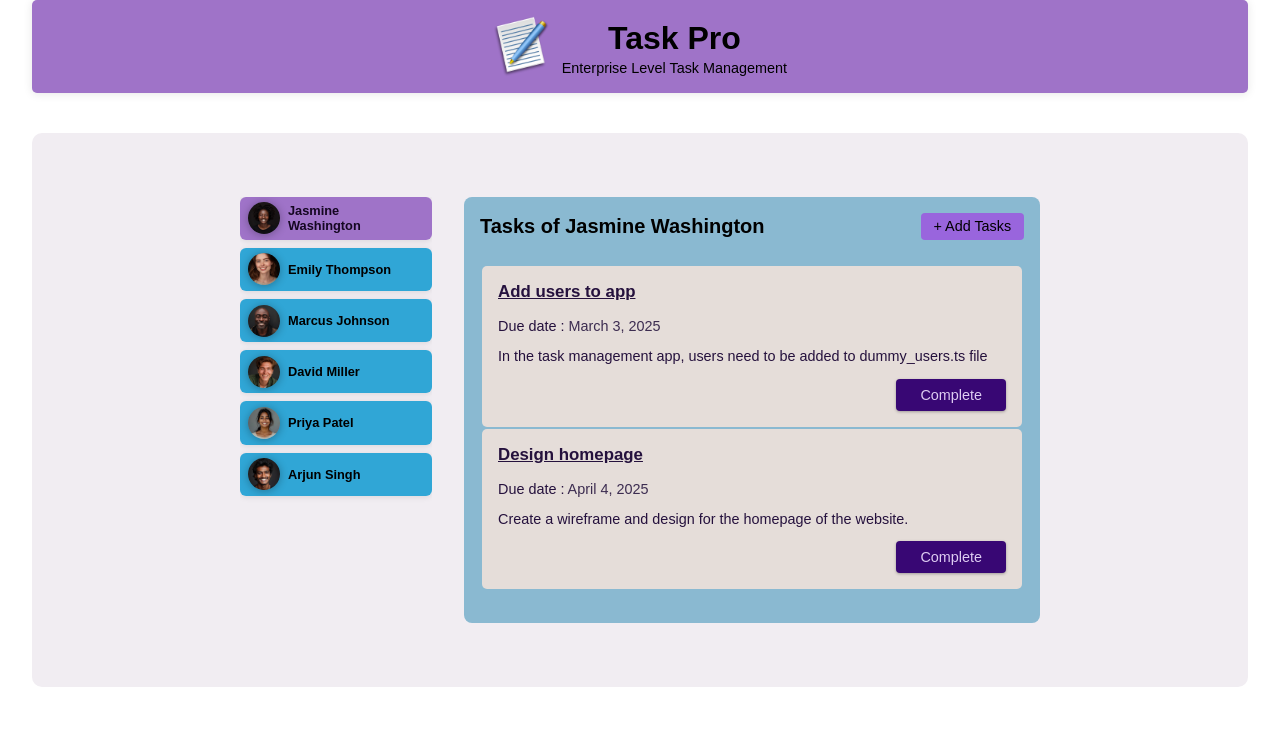
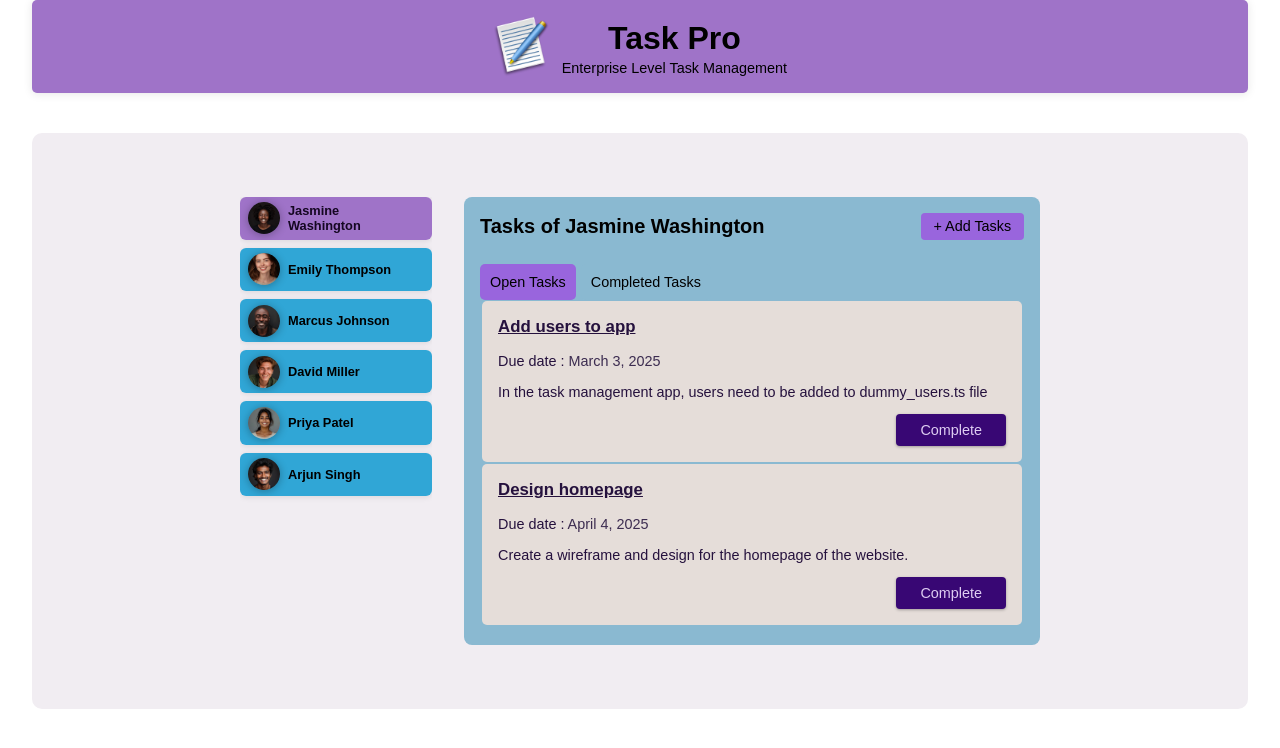
Before and after one commit to sivasankari-dev/task_pro, an Angular app: page / in a window 1280 px wide. Both pictures are taken after a click on the button "Jasmine Washington". Shown: the top 748 px of the page. Built offline with nearby package versions, Linux system fonts and the light colour scheme.

Commit message:
Adding tabs

```diff
--- a/src/app/tasks/new-task/new-task.component.css
+++ b/src/app/tasks/new-task/new-task.component.css
@@ -10,7 +10,8 @@
 dialog {
     width: 90%;
     max-width: 30rem;
-    background-color: #433352;
+    /* background-color: #433352; */
+    background-color: rgb(138, 185, 209);
     border-radius: 6px;
     border: none;
     box-shadow: 0 1px 6px rgba(0, 0, 0, 0.4);
@@ -21,14 +22,22 @@ dialog {
 
 h2 {
     margin: 0;
-    color: #d0c2e1;
+    /* color: #d0c2e1; */
+    color: rgb(65, 61, 61);
 }
 
-label,span {
+label{
     display: block;
     font-weight: bold;
     font-size: 0.85rem;
-    color: #ab9ac0;
+    /* color: #ab9ac0; */
+    color:rgb(65, 61, 61);
+}
+
+span {
+    display: block;
+    font-size: 0.85rem;
+    color:red;
 }
 
 input,
@@ -36,9 +45,13 @@ textarea {
     width: 100%;
     font: inherit;
     padding: 0.15rem 0.25rem;
-    border-radius: 4px;
-    border: 1px solid #ab9ac0;
-    background-color: #d0c2e1;
+    border-radius:6px;
+    border: 1px solid #7e7689;
+    /* background-color: #d0c2e1; */
+    background-color:rgb(229, 221, 217);
+    box-shadow: #7e7689;
+    color:rgb(65, 61, 61);
+    box-shadow: 2px 2px 10px rgba(0, 0, 0, 0.1);
 }
 
 .actions {
@@ -58,12 +71,14 @@ button {
 }
 
 button[type="button"] {
-    color: #bdadcf;
+    /* color: #bdadcf; */
+    color:rgb(30, 28, 28);
 }
 
 button[type="button"]:hover,
 button[type="button"]:active {
-    color: #d0c2e1;
+    /* color: #d0c2e1; */
+    color:black;
 }
 
 button[type="submit"] {
@@ -118,7 +133,7 @@ button[type="submit"]:active {
     }
 
     .actions {
-        flex-direction: column;
+        flex-direction: row;
         align-items: center;
     }
 
--- a/src/app/tasks/new-task/new-task.component.html
+++ b/src/app/tasks/new-task/new-task.component.html
@@ -19,7 +19,7 @@
             </span>
         </p>
         <p>
-            <label for="duedate">Due Date</label>
+            <label for="duedate">Task Deadline</label>
             <input type="date" id="duedate" name="duedate" [(ngModel)]="task_input_date" required
             #duedate="ngModel"/>
             <span *ngIf="duedate.invalid && duedate.touched">
--- a/src/app/tasks/task.services.ts
+++ b/src/app/tasks/task.services.ts
@@ -11,6 +11,7 @@ export class TasksService {
             task_name:"Add users to app",
             task_desc:"In the task management app, users need to be added to dummy_users.ts file",
             dueDate: '2025-02-31',
+            isCompleted:false,
         },
         {
             id:"2",
@@ -18,6 +19,7 @@ export class TasksService {
             task_name: "Write documentation",
             task_desc: "Write technical documentation for the new API endpoints.",
             dueDate: '2025-03-13',
+            isCompleted:false,
         },
         {
             id:"3",
@@ -25,6 +27,7 @@ export class TasksService {
             task_name: "Design homepage",
             task_desc: "Create a wireframe and design for the homepage of the website.",
             dueDate: '2025-04-04',
+            isCompleted:false,
         },
         {
             id:"4",
@@ -32,6 +35,7 @@ export class TasksService {
             task_name: "Set up database",
             task_desc: "Set up and configure the new database for the project.",
             dueDate: '2025-03-13',
+            isCompleted:false,
         },
         {
             id:"5",
@@ -39,6 +43,7 @@ export class TasksService {
             task_name: "Bug fix login issue",
             task_desc: "Fix the issue with user login where the page throws an error.",
             dueDate: '2025-02-24',
+            isCompleted:false,
         },
         {
             id:"6",
@@ -46,6 +51,7 @@ export class TasksService {
             task_name: "Update dependencies",
             task_desc: "Update project dependencies to their latest stable versions.",
             dueDate: '2025-03-10',
+            isCompleted:false,
         },
     ];
 
@@ -60,10 +66,18 @@ export class TasksService {
             task_name : taskData.task_name,
             task_desc : taskData.task_desc,
             dueDate : taskData.dueDate,
+            isCompleted : false,
         })
     }
 
     removeTask(task_id:string){
         this.tasks = this.tasks.filter ((task)=> task.id !== task_id)
     }
+
+    markTaskAsCompleted(task_id:string){
+        const task = this.tasks.find(t => t.id === task_id);
+        if (task) {
+            task.isCompleted = true;
+        }
+    }
 }
--- a/src/app/tasks/task/task.component.css
+++ b/src/app/tasks/task/task.component.css
@@ -3,7 +3,7 @@ article {
     color: #25113d;
     background-color: rgb(229, 221, 217);
     border-radius: 5px;
-    margin: 2px;
+    margin: 0 2px 2px 2px;
     font-size: 0.9rem;
 }
 
@@ -24,7 +24,7 @@ time {
     font: inherit;
     font-size: 0.9rem;
     cursor: pointer;
-    background-color: rgb(56, 7, 116);
+    background-color: #380774;
     color: #decdf2;
     border-radius: 4px;
     padding: 0.5rem 1.5rem;
@@ -62,7 +62,7 @@ time {
     }
 
     .actions button {
-        font-size: 1rem;
+        font-size: 0.9rem;
         padding: 0.5rem 1.2rem;
     }
 }
--- a/src/app/tasks/task/task.component.html
+++ b/src/app/tasks/task/task.component.html
@@ -4,9 +4,16 @@
         <h3><u>{{task.task_name}}</u></h3><br>
         <span>Due date : <time >{{task.dueDate | date : 'longDate'}}</time></span>
         <p>{{task.task_desc}}</p>
+        @if (task.isCompleted){
+        <p class="actions">
+            <button (click) = "delete_task()">Delete</button>
+        </p>
+        }
+        @if (!task.isCompleted){
         <p class="actions">
             <button (click) = "complete_task()">Complete</button>
         </p>
+        }
     }
     @else () {
         <p>No tasks!</p>
--- a/src/app/tasks/task/task.component.ts
+++ b/src/app/tasks/task/task.component.ts
@@ -15,8 +15,12 @@ export class TaskComponent {
 
   private tasksService = inject(TasksService)
 
-  complete_task() {
+  delete_task() {
     this.tasksService.removeTask(this.task.id)
   }
 
+  complete_task() {
+    this.tasksService.markTaskAsCompleted(this.task.id)
+  }
+
 }
--- a/src/app/tasks/task/task.model.ts
+++ b/src/app/tasks/task/task.model.ts
@@ -4,6 +4,7 @@ export interface Tasks {
     task_name:string;
     task_desc:string;
     dueDate:string;
+    isCompleted:boolean;
 }
 
 export interface NewTaskdata {
--- a/src/app/tasks/tasks.component.css
+++ b/src/app/tasks/tasks.component.css
@@ -43,7 +43,8 @@ menu button:active {
 
 ul {
     list-style: none;
-    margin: 1rem 0;
+    margin: 0.1rem 0;
+    /* margin: 0; */
     padding: 0;
     display: flex;
     flex-direction: column;
@@ -51,6 +52,26 @@ ul {
     max-height: 50vh;
     overflow: auto;
 }
+
+.tabs button.active {
+    background-color: #9965dd;
+  }
+
+  .tabs button {
+    font:inherit;
+    font-size: 0.9rem;
+    padding: 10px;
+    cursor: pointer;
+    border: none;
+    background-color: rgb(138, 185, 209);
+    margin-right: 5px;
+    border-radius: 5px;
+  }
+
+  .tabs button:hover {
+    background-color: #9965dd;
+  }
+
 
 /* Media Queries for Responsive Design */
 
--- a/src/app/tasks/tasks.component.html
+++ b/src/app/tasks/tasks.component.html
@@ -12,8 +12,12 @@
         </menu>
         }
     </header>
+    <div class="tabs">
+        <button (click)="selectTab('open')" [class.active]="selectedTab === 'open'">Open Tasks</button>
+        <button (click)="selectTab('completed')" [class.active]="selectedTab === 'completed'">Completed Tasks</button>
+    </div>
 
-    <ul>
+    <!-- <ul>
         @if (selectedUserTasks.length > 0) {
             <li>
                 @for (selected_task of selectedUserTasks; track selected_task.id){
@@ -24,6 +28,31 @@
         @else ()   {
             <h4 id = "fallback">No tasks assigned!</h4>
         }
-    </ul>
+    </ul> -->
+    <div *ngIf="selectedTab === 'open'">
+        <ul>
+            @if(getOpenTasks().length > 0) {
+            <li>
+                <app-task *ngFor="let selected_task of getOpenTasks()" [task]="selected_task"></app-task>
+            </li>
+            }
+            @else() {
+                <h4 id="fallback">No open tasks!</h4>
+            }
+        </ul>
+    </div>
 
+    <!-- Display Completed Tasks -->
+    <div *ngIf="selectedTab === 'completed'">
+        <ul>
+            @if(getcompletedTasks().length > 0) {
+            <li>
+                <app-task *ngFor="let selected_task of getcompletedTasks()" [task]="selected_task"></app-task>
+            </li>
+            }
+            @else() {
+                <h4 id="fallback">No completed tasks!</h4>
+            }
+        </ul>
+    </div>
 </section>
--- a/src/app/tasks/tasks.component.ts
+++ b/src/app/tasks/tasks.component.ts
@@ -1,15 +1,13 @@
-import { Component, Input } from '@angular/core';
-import { DUMMY_TASKS } from '../dummy-tasks';
-//import { type Tasks } from './task/task.model';
+import { Component, Input, SimpleChanges } from '@angular/core';
 import { TaskComponent } from './task/task.component';
 import { NewTaskComponent } from './new-task/new-task.component';
-import { type NewTaskdata } from './task/task.model';
 import { TasksService } from './task.services';
+import { CommonModule } from '@angular/common';
 
 
 @Component({
   selector: 'app-tasks',
-  imports: [TaskComponent,NewTaskComponent],
+  imports: [TaskComponent,NewTaskComponent,CommonModule],
   templateUrl: './tasks.component.html',
   styleUrl: './tasks.component.css'
 })
@@ -25,10 +23,29 @@ export class TasksComponent {
   }
 
   isAddingTasks = false;
+  selectedTab: string = 'open';
+
+  ngOnChanges(changes: SimpleChanges): void {
+    if (changes['user_id']) {
+      this.selectedTab = 'open';
+    }
+  }
 
   get selectedUserTasks () {
 
     return this.tasksService.getUserTasks(this.user_id) || [];
+  }
+
+  getOpenTasks(): any[] {
+    return this.selectedUserTasks.filter(task => !task.isCompleted);
+  }
+
+  getcompletedTasks(): any[] {
+    return this.selectedUserTasks.filter(task => task.isCompleted);
+  }
+
+  selectTab(tab: string) {
+    this.selectedTab = tab;
   }
 
   onStartAddTask() {
```
Also changed, not shown: src/app/dummy-tasks.ts (deleted, +0 -46 lines), src/assets/clipboard_logo.png (deleted), src/assets/task-management-logo.png (deleted).
